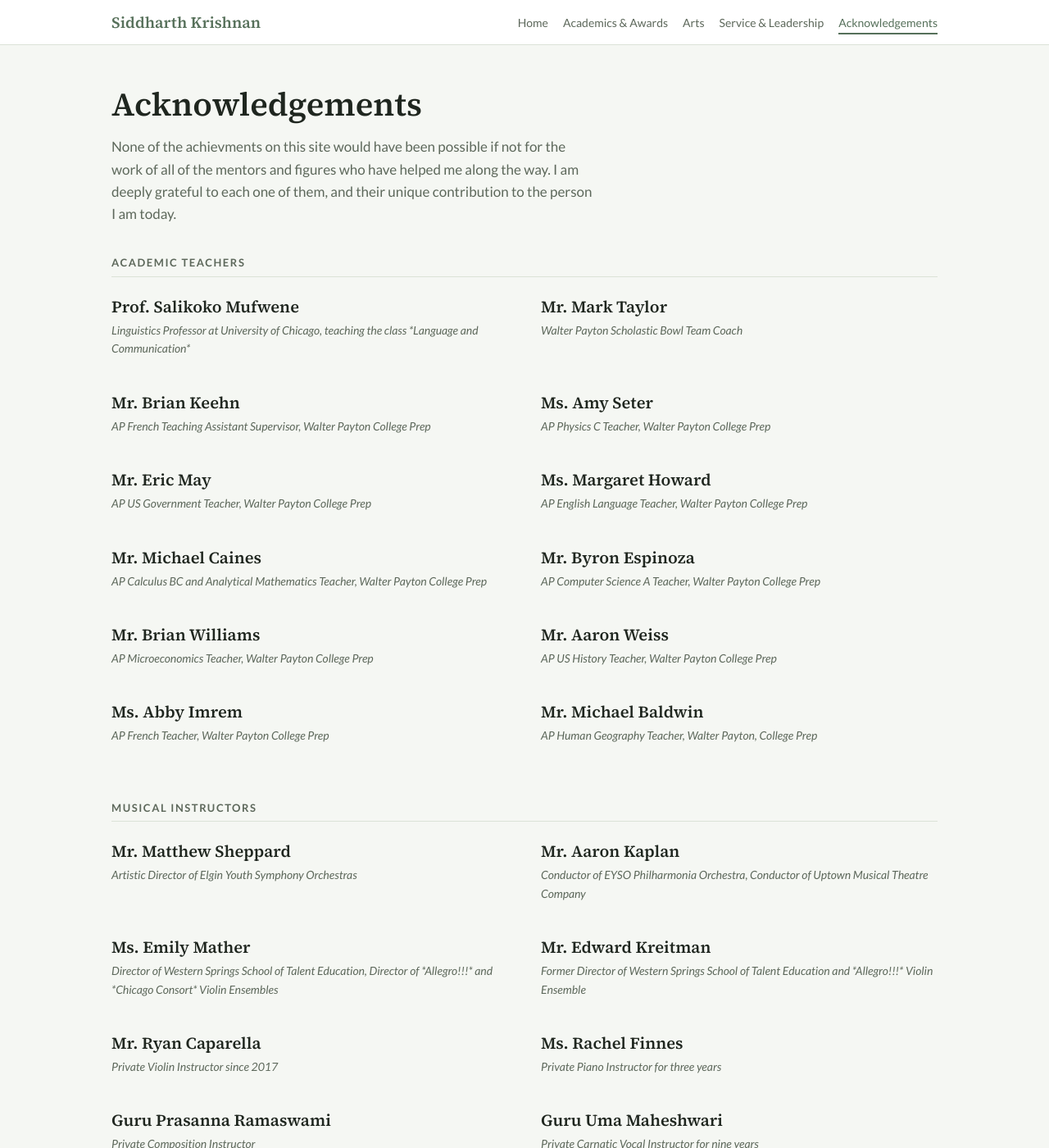
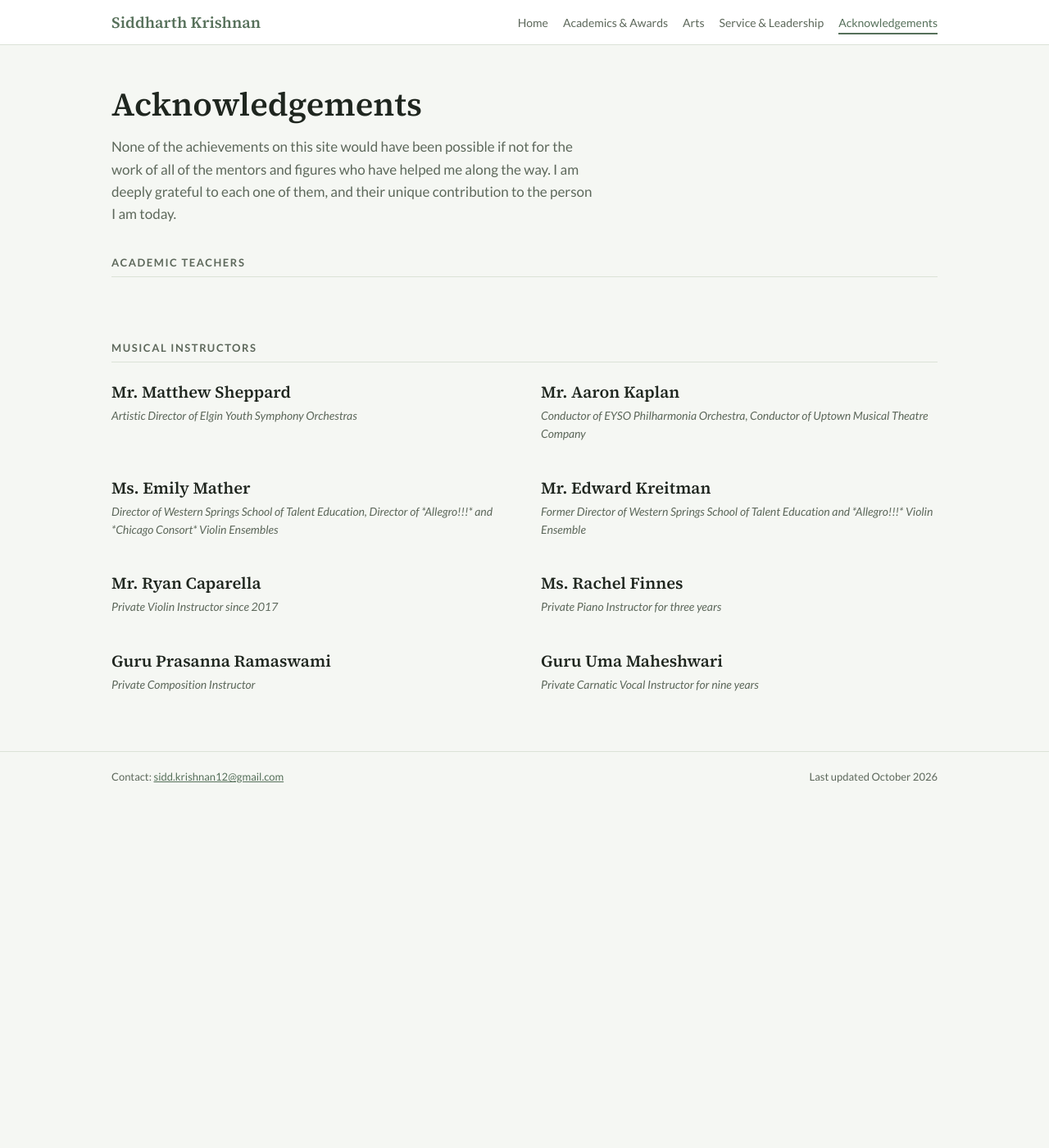
Before and after one commit to siddkrishnan12/siddkrishnan12.github.io, a Jekyll site: the page built from acknowledgements.html, in a window 1280 px wide and 1400 px high. Shown: the whole window at 82% size. Built offline with Jekyll 4.4.1, drawn with Linux system fonts in a browser that asks for light colours; some of the changed lines change nothing that is shown.

Commit message:
acknowldegemtns

```diff
--- a/_data/acknowledgements.yml
+++ b/_data/acknowledgements.yml
@@ -18,34 +18,37 @@
 #         - "CIEE Honors French Language and Culture"
 
 intro: >
-  None of the achievments on this site would have been possible if not for the work of all of the mentors and figures who have helped me along the way. I am deeply grateful to each one of them, and their unique contribution to the person I am today.
+  None of the achievements on this site would have been possible if not for the work of all of the mentors and figures who have helped me along the way. I am deeply grateful to each one of them, and their unique contribution to the person I am today.
 groups:
   - heading: "Academic Teachers"
-    people:
-      - name: "Prof. Salikoko Mufwene"
-        role: "Linguistics Professor at University of Chicago, teaching the class *Language and Communication*"
-      - name: "Mr. Mark Taylor"
-        role: "Walter Payton Scholastic Bowl Team Coach"
-      - name: "Mr. Brian Keehn"
-        role: "AP French Teaching Assistant Supervisor, Walter Payton College Prep"
-      - name: "Ms. Amy Seter"
-        role: "AP Physics C Teacher, Walter Payton College Prep"
-      - name: "Mr. Eric May"
-        role: "AP US Government Teacher, Walter Payton College Prep"
-      - name: "Ms. Margaret Howard"
-        role: "AP English Language Teacher, Walter Payton College Prep"
-      - name: "Mr. Michael Caines"
-        role: "AP Calculus BC and Analytical Mathematics Teacher, Walter Payton College Prep"
-      - name: "Mr. Byron Espinoza"
-        role: "AP Computer Science A Teacher, Walter Payton College Prep"
-      - name: "Mr. Brian Williams"
-        role: "AP Microeconomics Teacher, Walter Payton College Prep"
-      - name: "Mr. Aaron Weiss"
-        role: "AP US History Teacher, Walter Payton College Prep"
-      - name: "Ms. Abby Imrem"
-        role: "AP French Teacher, Walter Payton College Prep"
-      - name: "Mr. Michael Baldwin"
-        role: "AP Human Geography Teacher, Walter Payton, College Prep"
+    entries:
+      - title: ""
+        description: "I owe my gratitude to all my academic teachers from Walter Payton and the Avery Coonley School, as well as from the University of Chicago. They have shaped my interests in academic work and a desire to be a life-long learner."
+#    people:
+#      - name: "Prof. Salikoko Mufwene"
+#        role: "Linguistics Professor at University of Chicago, teaching the class *Language and Communication*"
+#      - name: "Mr. Mark Taylor"
+#        role: "Walter Payton Scholastic Bowl Team Coach"
+#      - name: "Mr. Brian Keehn"
+#        role: "AP French Teaching Assistant Supervisor, Walter Payton College Prep"
+#      - name: "Ms. Amy Seter"
+#        role: "AP Physics C Teacher, Walter Payton College Prep"
+#      - name: "Mr. Eric May"
+#        role: "AP US Government Teacher, Walter Payton College Prep"
+#      - name: "Ms. Margaret Howard"
+#        role: "AP English Language Teacher, Walter Payton College Prep"
+#      - name: "Mr. Michael Caines"
+#        role: "AP Calculus BC and Analytical Mathematics Teacher, Walter Payton College Prep"
+#      - name: "Mr. Byron Espinoza"
+#        role: "AP Computer Science A Teacher, Walter Payton College Prep"
+#      - name: "Mr. Brian Williams"
+#        role: "AP Microeconomics Teacher, Walter Payton College Prep"
+#      - name: "Mr. Aaron Weiss"
+#        role: "AP US History Teacher, Walter Payton College Prep"
+#      - name: "Ms. Abby Imrem"
+#        role: "AP French Teacher, Walter Payton College Prep"
+#      - name: "Mr. Michael Baldwin"
+#        role: "AP Human Geography Teacher, Walter Payton, College Prep"
 
   - heading: "Musical Instructors"
     people:
```
